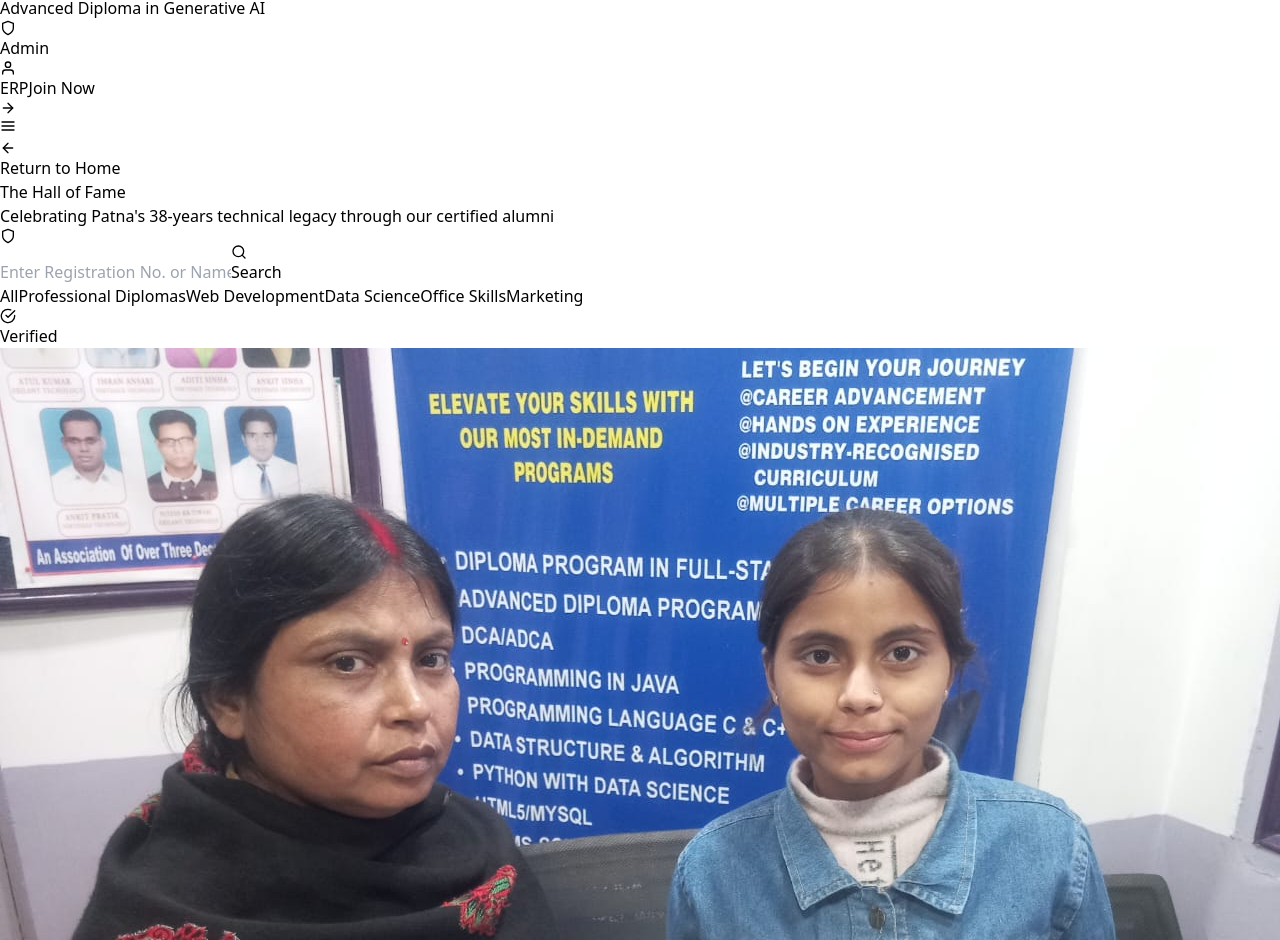
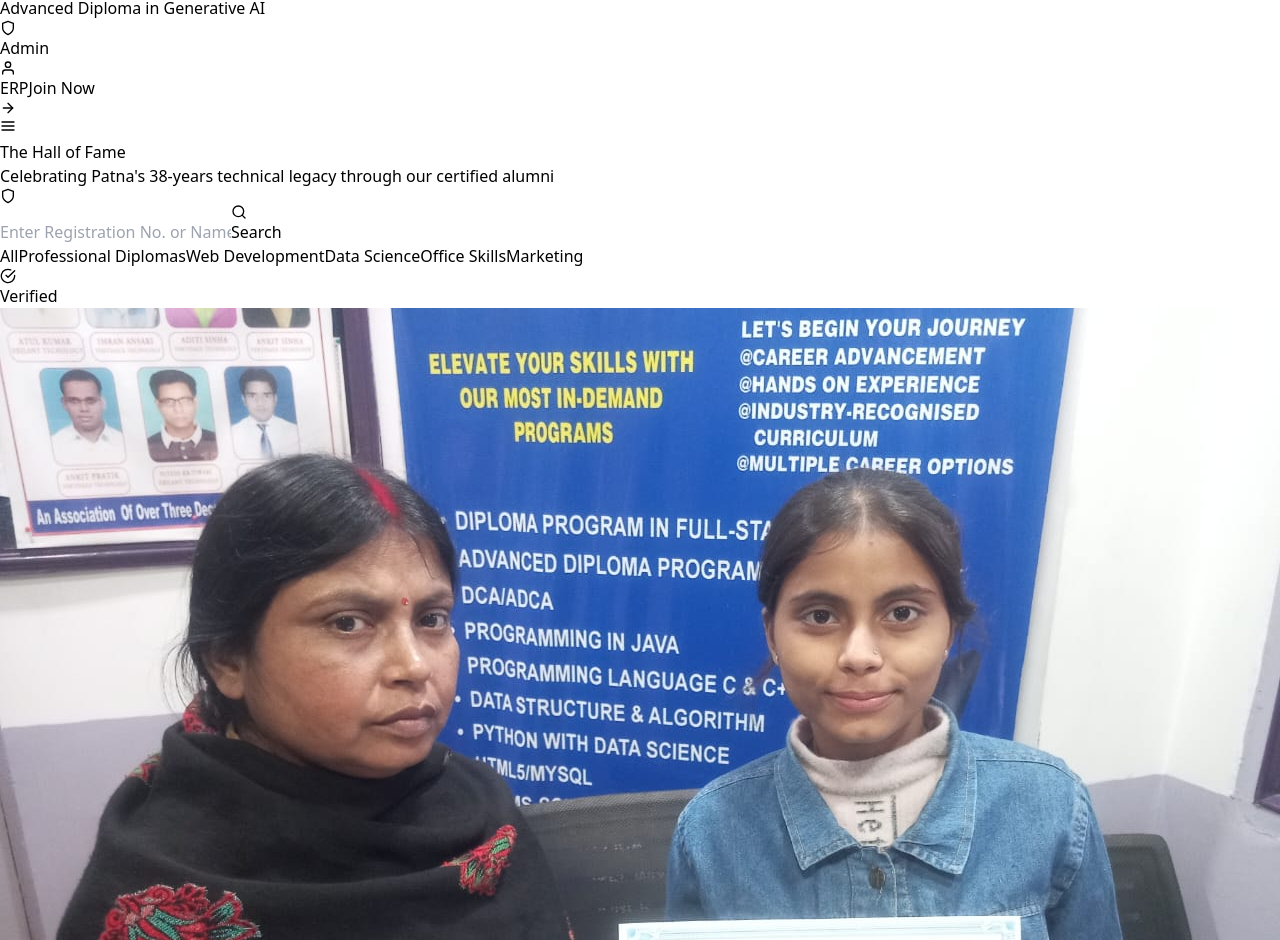
Before and after one commit to arjunprratap05/expertcomputer, a React (Vite) app: page /halloffame in a window 1280 px wide. Shown: the part 935-1875 px from the top of the page. Built offline with nearby package versions, Linux system fonts and the light colour scheme.

Commit message:
Final commit

```diff
--- a/src/components/AlumniSuccessGallery.jsx
+++ b/src/components/AlumniSuccessGallery.jsx
@@ -49,9 +49,7 @@ export default function AlumniSuccessGallery() {
         <div className="min-h-screen bg-slate-50 py-12 md:py-20 px-4 md:px-6 font-sans relative scroll-smooth overflow-x-hidden">
             <div className="max-w-7xl mx-auto">
                 <div className="text-center mb-16 md:mb-20">
-                    <Link to="/" className="inline-flex items-center gap-2 text-[#1A5F7A] font-bold mb-6 hover:underline group">
-                        <FiArrowLeft className="group-hover:-translate-x-1 transition-transform" /> Return to Home
-                    </Link>
+
                     <h1 className="text-4xl md:text-6xl font-black text-[#1A5F7A] mb-4 uppercase tracking-tighter">The Hall of Fame</h1>
                     <p className="text-slate-500 max-w-2xl mx-auto font-medium mb-12 px-4">
                         Celebrating Patna's 38-years technical legacy through our certified alumni
```
